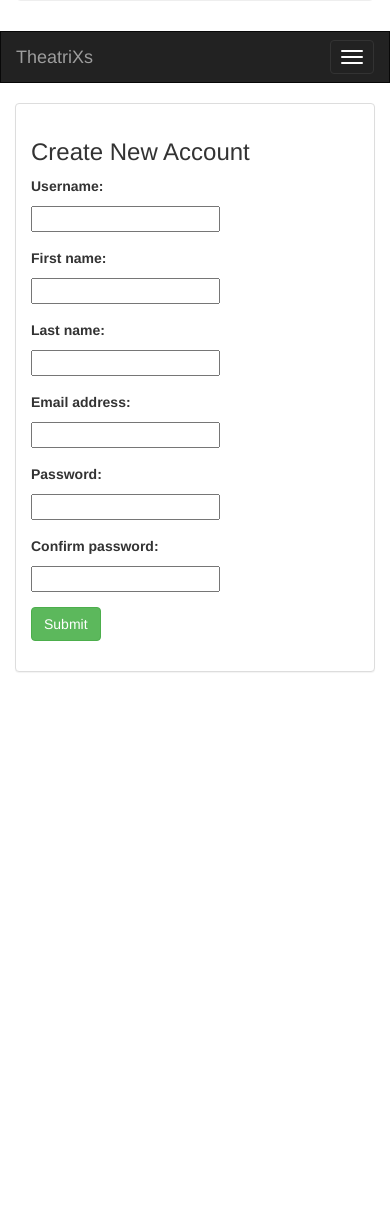
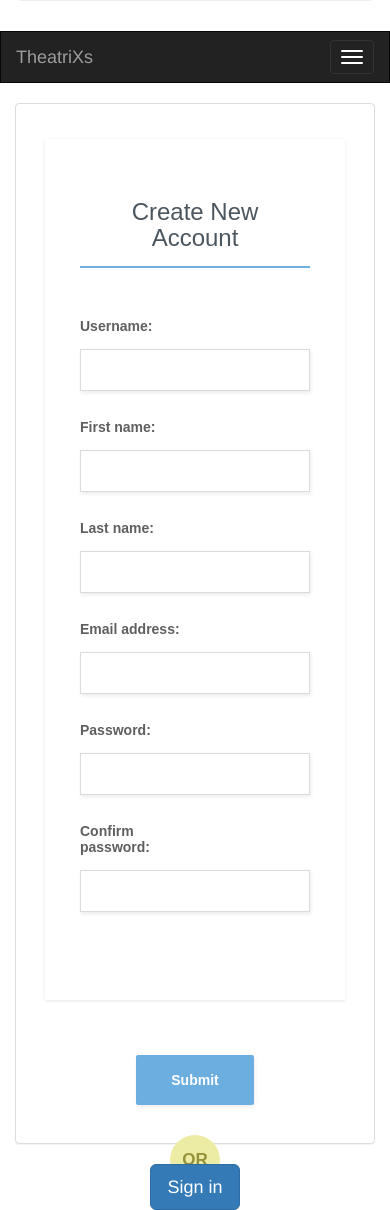
Before and after one commit to sivakarthik51/TheatreManagement, a Django app: a page that uses Movies/templates/Movies/base.html in a window 390 px wide. Shown: the part 219-1429 px from the top of the page. Before the commit the page ends 891 px from the top, so only its background shows below. Run offline with Django 3.2, Linux system fonts and the light colour scheme; some libraries are stand-ins or nearby versions.

Commit message:
Added Roles Changed Login Redirect Changed Registration Form

```diff
--- a/Login/context_processors.py
+++ b/Login/context_processors.py
@@ -1,8 +1,14 @@
 from models import UserWallet
-
+from Establishments.models import Establishment
 def get_user_wallet(request):
     if request.user.is_authenticated and not request.user.is_anonymous and request.user.groups.filter(name='NormalUser').exists():
         print UserWallet.objects.filter(user=request.user).first().credit
         return {'usrwlt':UserWallet.objects.get(user=request.user)}
     else:
         return {'usrwlt':None}
+
+def get_user_role(request):
+    if request.user.is_authenticated and request.user.groups.filter(name='Establishment').exists() and not request.user.is_anonymous:
+        return {'role':Establishment.objects.get(user=request.user).name}
+    else:
+        return {'role':None}
--- a/Login/forms.py
+++ b/Login/forms.py
@@ -3,7 +3,7 @@ from django import forms
 from django.core.exceptions import ValidationError
 
 class UserForm(forms.ModelForm):
-    password = forms.CharField(widget=forms.PasswordInput)
+    password = forms.CharField(widget=forms.PasswordInput,help_text='Minimum 8 characters')
     confirm_password = forms.CharField(widget=forms.PasswordInput)
     class Meta:
         model = User
@@ -11,7 +11,7 @@ class UserForm(forms.ModelForm):
 
 class LoginForm(forms.ModelForm):
     username = forms.CharField()
-    password = forms.CharField(widget=forms.PasswordInput)
+    password = forms.CharField(widget=forms.PasswordInput,help_text='Minimum 8 characters')
 
     class Meta:
         model = User
--- /dev/null
+++ b/Login/static/Login/style.css
@@ -0,0 +1,254 @@
+html{
+    background-color: #f3f3f3;
+}
+
+.form-register{
+    max-width: 1000px;
+    width: 100%;
+    margin: 0 auto;
+
+    font: bold 14px sans-serif;
+    text-align: center;
+}
+
+.form-register-with-email{
+    position: relative;
+    display: inline-block;
+    vertical-align: top;
+    margin-right: 130px;
+    text-align: center;
+}
+
+.form-register-with-email .form-white-background{
+    width: 570px;
+    box-sizing: border-box;
+    background-color: #ffffff;
+    box-shadow: 0 1px 3px 0 rgba(0, 0, 0, 0.1);
+    padding: 60px 80px;
+    margin-bottom: 35px;
+}
+
+.form-register-with-email .form-row{
+    text-align: left;
+    margin-bottom: 23px;
+}
+
+.form-register-with-email .form-title-row{
+    text-align: center;
+    margin-bottom: 50px;
+}
+
+.form-register-with-email h1{
+    display: inline-block;
+    box-sizing: border-box;
+    color:  #4c565e;
+    font-size: 24px;
+    padding: 0 20px 15px;
+    border-bottom: 2px solid #6caee0;
+    margin: 0;
+}
+
+.form-register-with-email .form-row > label span{
+    display: inline-block;
+    box-sizing: border-box;
+    color:  #5f5f5f;
+    width: 125px;
+    text-align: right;
+    padding-right: 25px;
+}
+
+.form-register-with-email input{
+    color:  #5f5f5f;
+    box-sizing: border-box;
+    width: 230px;
+    box-shadow: 1px 2px 4px 0 rgba(0, 0, 0, 0.08);
+    padding: 12px 18px;
+    border: 1px solid #dbdbdb;
+}
+
+.form-register-with-email .form-checkbox input{
+    margin-left: 128px;
+    margin-right: 10px;
+    width: auto;
+    vertical-align: top;
+}
+
+.form-register-with-email .form-row .form-checkbox span{
+    font-size: 12px;
+    font-weight: normal;
+    display: inline-block;
+    text-align: left;
+    width: 220px;
+    margin: 0;
+}
+
+.form-register-with-email .form-checkbox span a{
+    text-decoration: none;
+    color:  #6caee0;
+}
+
+.form-register-with-email button{
+    display: block;
+    border-radius: 2px;
+    background-color:  #6caee0;
+    color: #ffffff;
+    font-weight: bold;
+    box-shadow: 1px 2px 4px 0 rgba(0, 0, 0, 0.08);
+    padding: 15px 35px;
+    border: 0;
+    margin: 55px auto 0;
+    cursor: pointer;
+}
+
+.form-register-with-email .form-log-in-with-existing{
+    text-decoration: none;
+    padding: 4px 8px;
+    font-weight: normal;
+    color: #7b9d62;
+    background-color: #d6f0c3;
+}
+
+.form-register-with-email:after{
+    content: 'OR';
+    position: absolute;
+    bottom: 330px;
+    right: -100px;
+
+    border-radius: 50%;
+    background-color: #edeca5;
+    width: 50px;
+    height: 50px;
+    color: #93923b;
+    font-size: 17px;
+    line-height: 50px;
+}
+
+.form-sign-in-with-social{
+    display: inline-block;
+    max-width: 180px;
+    box-sizing: border-box;
+    vertical-align: top;
+    text-align: center;
+    margin-top: 100px;
+}
+
+.form-sign-in-with-social .form-title-row{
+    margin-bottom: 50px;
+}
+
+.form-sign-in-with-social .form-title{
+    box-sizing: border-box;
+    color:  #4c565e;
+    font-size: 24px;
+    padding: 15px 20px;
+    border-bottom: 2px solid #6caee0;
+}
+
+.form-sign-in-with-social .form-google-button{
+    color:  #ffffff;
+    display: block;
+    width: 145px;
+    height: 40px;
+    font-size: 12px;
+    line-height: 40px;
+    background-color:  rgba(222, 110, 60, 0.9);
+    box-shadow: 1px 2px 2px 0 rgba(0, 0, 0, 0.08);
+    border-radius: 2px;
+    margin: 8px auto;
+    text-decoration: none;
+}
+
+.form-sign-in-with-social .form-facebook-button{
+    color:  #ffffff;
+    display: block;
+    width: 145px;
+    height: 40px;
+    font-size: 12px;
+    line-height: 40px;
+    background-color:  rgba(75, 136, 194, 0.9);
+    box-shadow: 1px 2px 2px 0 rgba(0, 0, 0, 0.08);
+    border-radius: 2px;
+    margin: 8px auto;
+    text-decoration: none;
+}
+
+.form-sign-in-with-social .form-twitter-button{
+    color:  #ffffff;
+    display: block;
+    width: 145px;
+    height: 40px;
+    font-size: 12px;
+    line-height: 40px;
+    background-color:  rgba(123, 195, 226, 0.9);
+    box-shadow: 1px 2px 2px 0 rgba(0, 0, 0, 0.08);
+    border-radius: 2px;
+    margin: 8px auto;
+    text-decoration: none;
+}
+
+/*	Making the form responsive. Remove these media queries
+    if you don't need the form to work on mobile devices. */
+
+@media (max-width: 900px) {
+
+    .form-register{
+        margin: 20px auto;
+    }
+
+    .form-register-with-email{
+        position: relative;
+        display: block;
+        margin: 0;
+    }
+
+    .form-register-with-email .form-white-background{
+        margin: 0 auto 32px;
+    }
+
+    .form-register-with-email:after{
+        bottom: -80px;
+        left: 50%;
+        margin-left: -25px;
+    }
+
+    .form-sign-in-with-social {
+        margin-top: 105px;
+    }
+
+}
+
+@media (max-width: 600px) {
+
+    .form-register-with-email .form-white-background{
+        width: 300px;
+        padding-left: 35px;
+        padding-right: 35px;
+    }
+
+    .form-register-with-email .form-row > label span{
+        display: block;
+        text-align: left;
+        padding: 0 0 10px;
+    }
+
+    .form-register-with-email input{
+        display: block;
+        margin: 0 auto;
+    }
+
+    .form-register-with-email .form-checkbox input{
+        display: inline-block;
+        margin-left: 0;
+    }
+
+    .form-register-with-email .form-checkbox span{
+        width: 200px !important;
+    }
+
+    .form-register-with-email:after{
+        bottom: -80px;
+        left: 50%;
+        margin-left: -25px;
+    }
+
+}
--- a/Login/templates/Login/registration_form.html
+++ b/Login/templates/Login/registration_form.html
@@ -1,28 +1,50 @@
 {% extends 'Movies/base.html' %}
 {% block title %}Register{% endblock %}
 {% block body %}
+    {% block style %}
+    {% load static %}
+        <link rel="stylesheet" href="{% static 'Login/style.css' %}">
+        <script>
+            $(document).ready(function () {
+                $("#login1").click(function () {
+                    $("#myModal").modal();
+                })
+            })
+        </script>
+    {% endblock %}
+
     <div class = "container-fluid">
     <div class = "row">
         <div class = "col-sm-12 col-md-7">
             <div class = "panel panel-default">
                 <div class = "panel-body">
-                <h3>Create New Account</h3>
+
                 {% if error_message %}
                     <p><strong>{{ error_message }}</strong></p>
                 {% endif %}
-                    <form class = "form-horizontal" action = "" method = 'post' enctype="multipart/form-data">
+                    <form class = "form-register" name="Create Account" action = "" method = 'post' enctype="multipart/form-data">
+
+                        <div class="form-register-with-email">
+
                         {% csrf_token %}
                         {% include 'Movies/form-template.html' %}
-                        <div class="form-group">
+
+                        <div class="form-row">
                             <div class = "col-sm-offset-2 col-sm-10">
                                 <button type="submit" class = "btn btn-success">Submit</button>
                             </div>
+                        </div>
                         </div>
                     </form>
 
                 </div>
             </div>
         </div>
+        <div class = "col-sm-12 col-md-5 text-center">
+            <button type="button" id = "login1" class="btn btn-primary btn-lg">Sign in</button>
+        </div>
+
     </div>
+
 </div>
 {% endblock %}
--- a/Login/views.py
+++ b/Login/views.py
@@ -16,7 +16,8 @@ class UserFormView(View):
     #display Blank Form
     def get(self,request):
         form = self.form_class(None)
-        return render(request,self.template_name,{'form':form})
+        ti = 'Create New Account'
+        return render(request,self.template_name,{'form':form,'ti':ti})
 
     # Process Form Data
     def post(self,request):
@@ -30,23 +31,23 @@ class UserFormView(View):
             password1 = form.cleaned_data['confirm_password']
             if any(not char.isalpha() for char in user.first_name):
                 form.add_error('first_name', ValidationError('Name can Contain only alphabets'))
-                return render(request, self.template_name, {'form': form})
+
             if any(not char.isalpha() for char in user.last_name):
                 form.add_error('last_name', ValidationError('Name can contain only alphabets'))
-                return render(request, self.template_name, {'form': form})
+
             if User.objects.filter(email = user.email).exists():
                 form.add_error('email',ValidationError('Another user has registered with the same email address'))
-                return render(request, self.template_name, {'form': form})
-            if not validate_email(user.email):
+
+            if  validate_email(user.email):
                 form.add_error('email', ValidationError('Please enter a valid email address'))
-                return render(request, self.template_name, {'form': form})
+
             if len(password) < 8:
                 form.add_error('password',ValidationError('Password too short'))
-                return render(request, self.template_name, {'form': form})
+
             if password != password1:
                 form.add_error('confirm_password',ValidationError('Password does not match'))
-                return render(request, self.template_name, {'form': form})
-
+            ti = 'Create New Account'
+            return render(request, self.template_name, {'form': form,'ti':ti})
 
             user.set_password(password)
             usrwlt = UserWallet()
@@ -60,7 +61,7 @@ class UserFormView(View):
             if user is not None:
                 if user.is_active:
                     login(request,user)
-                    return redirect('Home:home_index')
+                    return redirect('Movies:theatre_specific')
         return render(request,self.template_name,{'form':form})
 
 class Logout(View):
@@ -83,4 +84,4 @@ class Login(View):
             if user is not None:
                 if user.is_active:
                     login(request,user)
-        return redirect('Home:home_index')
+        return redirect('Movies:theatre_specific')
--- a/Movies/templates/Movies/base.html
+++ b/Movies/templates/Movies/base.html
@@ -50,6 +50,9 @@
             <div class = "pull-right">
                 {% if user.is_authenticated %}
                     <p class=" text-primary">Welcome,{{ user.username }}</p>
+                    {% if role != None %}
+                        <p class="text-primary">Representative, {{ role }}</p>
+                        {% endif %}
                     {% if  usrwlt != None %}
                     <p class="text-primary">Credit Remaining: {{ usrwlt.credit }}</p>
                         {% endif %}
--- a/Movies/templates/Movies/form-template.html
+++ b/Movies/templates/Movies/form-template.html
@@ -1,10 +1,18 @@
+<div class="form-white-background">
+<div class="form-title-row">
+    <h1>{{ ti }}</h1>
+</div>
 {% for field in form %}
     <div class="form-group">
-        <div class = "col-md-offset-2 col-md-10">
+        <div class = " col-md-24">
             <span class ="text-danger small">{{ field.errors }}</span>
         </div>
-        <label class = "control-label col-md-2">{{ field.label_tag }}</label>
-        <div class = "col-md-10">{{ field }}</div>
-
+        <div class = "form-row">
+        <label >
+            <span>{{ field.label_tag }}</span>
+            {{ field }}
+        </label>
+        </div>
     </div>
 {% endfor %}
+</div>
--- a/TheatreManagement/settings.py
+++ b/TheatreManagement/settings.py
@@ -71,6 +71,7 @@ TEMPLATES = [
                 'django.contrib.auth.context_processors.auth',
                 'django.contrib.messages.context_processors.messages',
                 'Login.context_processors.get_user_wallet',
+                'Login.context_processors.get_user_role',
             ],
 
         },
```
Also changed, not shown: db.sqlite3.
